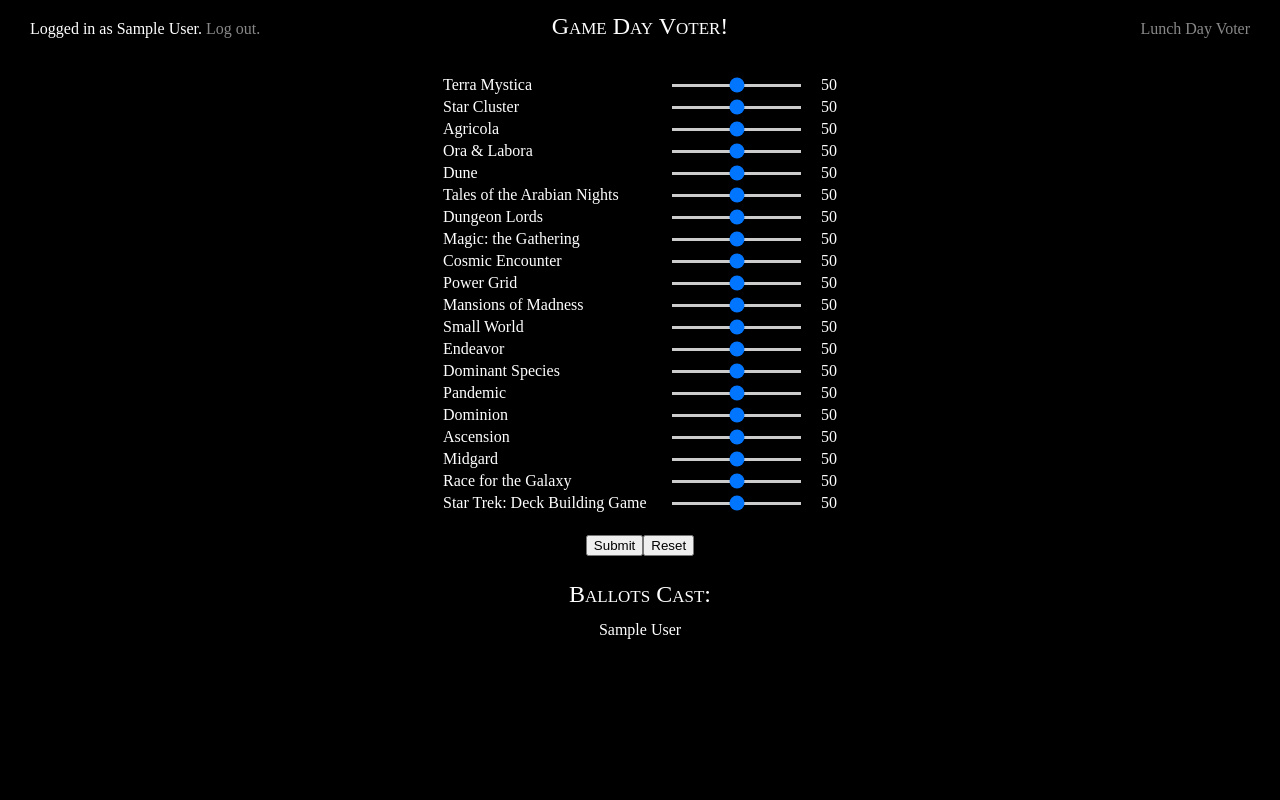
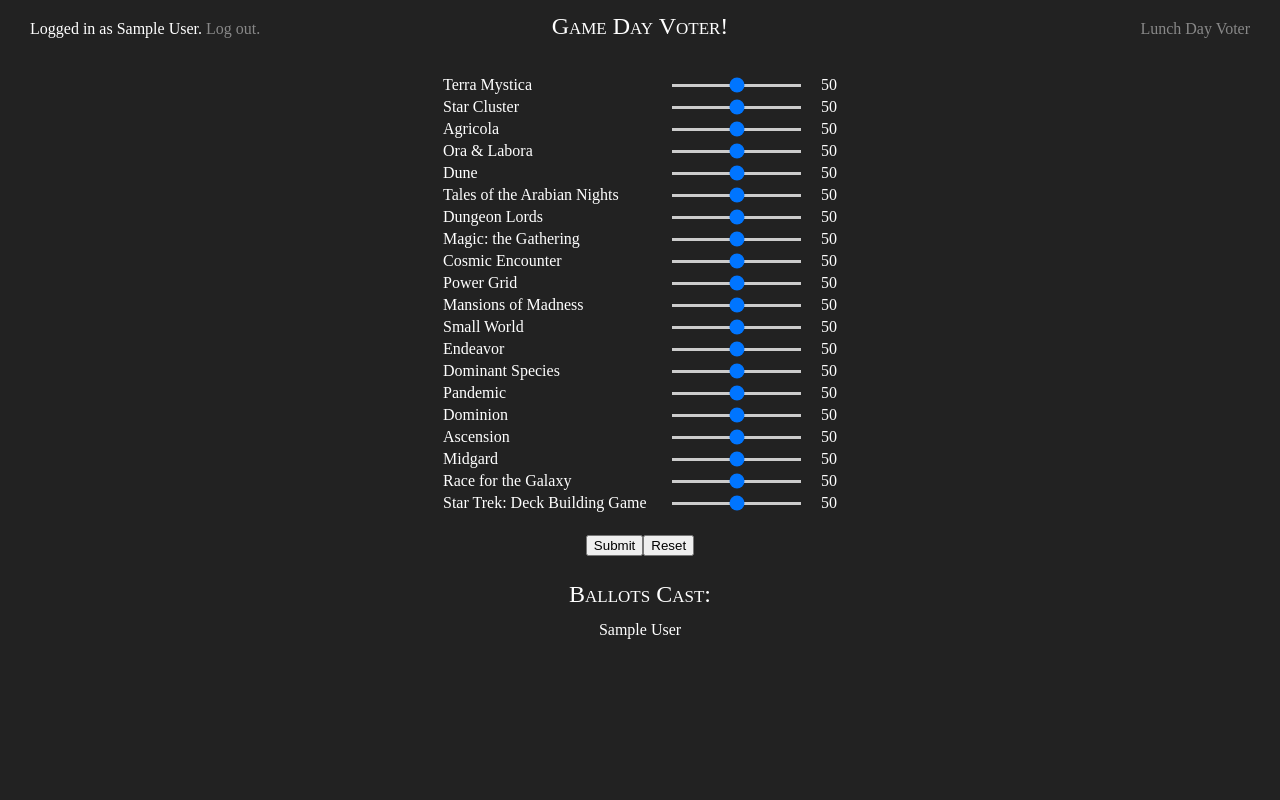
Before and after one commit to spurll/lunch, a Flask app: page /game in a window 1280 px wide. Run offline with Flask 2, Linux system fonts and the light colour scheme; a user stored in the database is signed in; tables that the repository leaves empty hold one stand-in row (values such as "Sample post").

Commit message:
Changed background colour.

```diff
--- a/app/templates/base.html
+++ b/app/templates/base.html
@@ -23,7 +23,7 @@
 			a:hover { text-decoration: none; color: #ffffff; }
 			a:active { text-decoration: none; color: #888888; }
 
-			body { color: #ffffff; background-color: #000000; overflow-y:auto; }
+			body { color: #ffffff; background-color: #222222; overflow-y:auto; }
 			table { width: 100%; margin-top: 20; margin-bottom: 20; }
 			p { margin: 5px; text-align: center }
 
```
